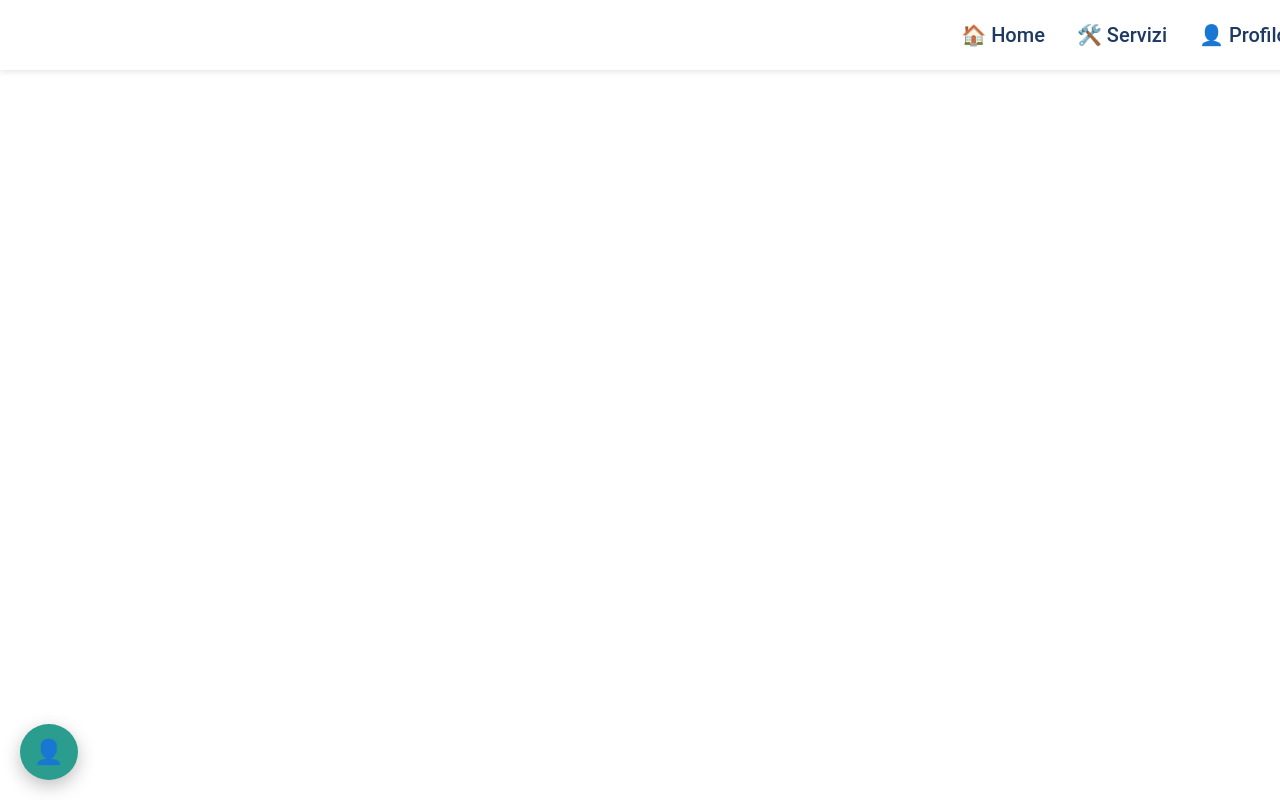
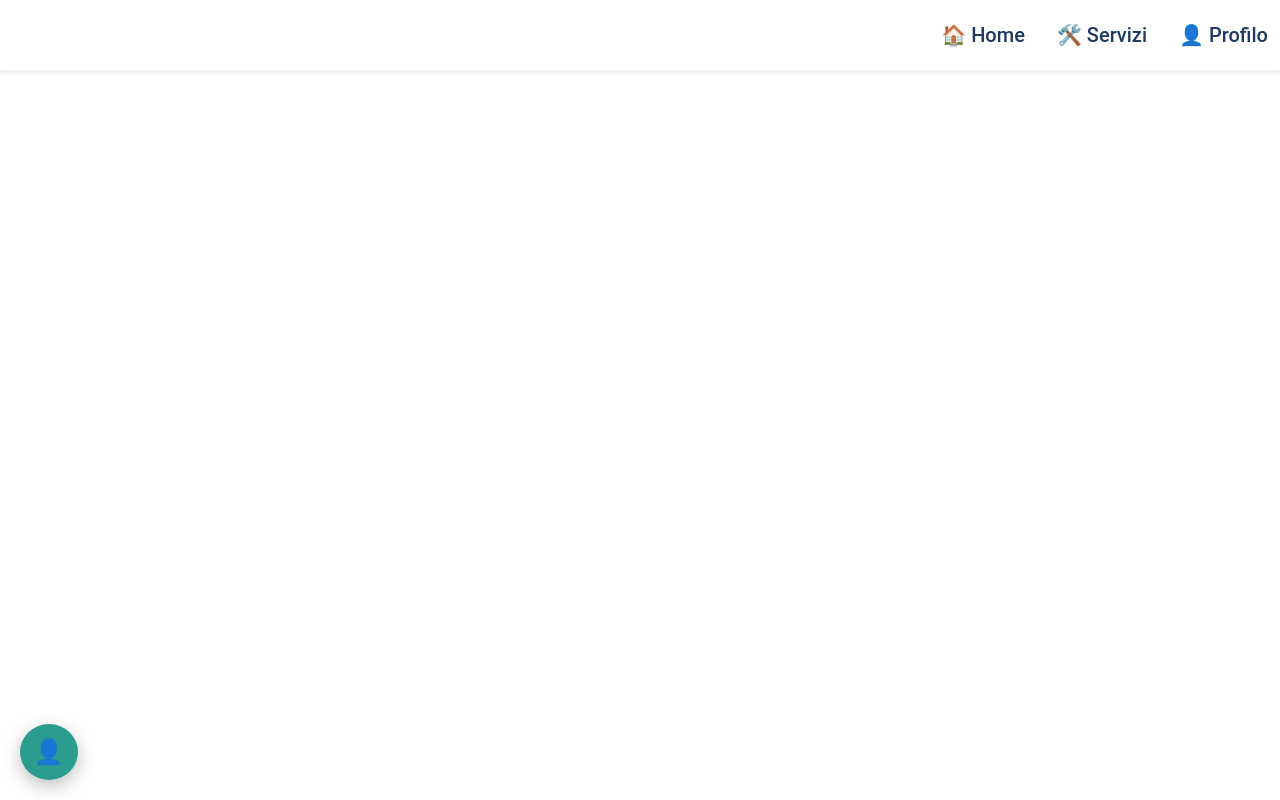
Before and after one commit to chrisdima95/Servizi-facili-50-, a React (Vite) app: page / in a window 1280 px wide. Built offline with nearby package versions, Linux system fonts and the light colour scheme.

Commit message:
Settimo commit

```diff
--- a/src/App.css
+++ b/src/App.css
@@ -107,12 +107,13 @@ body, html, #root {
 }
 
 .navbar {
-  height: 70px;
+  min-height: 70px;
   background-color: #fff;
   box-shadow: 0 2px 6px rgba(0,0,0,0.1);
   display: flex;
   justify-content: flex-end;
   align-items: center;
+  flex-wrap: wrap;
   font-size: 24px;
   font-weight: 600;
   position: sticky;
@@ -120,9 +121,9 @@ body, html, #root {
   width: 100%;
   z-index: 1100;
   color: #222;
-  padding: 0 20px;
+  padding: 0 0px;
   gap: 8px;
-  overflow-x: auto; /* permette scroll orizzontale se i pulsanti sono troppo grandi */
+  overflow-x: visible; /* evita tagli a destra, consente wrap su nuova riga */
   scrollbar-width: none; /* Firefox */
 }
 
@@ -141,6 +142,11 @@ body, html, #root {
   border-radius: 8px;
   white-space: nowrap;
   transition: color 0.3s ease, background-color 0.3s ease;
+}
+
+/* Evita che il pulsante profilo venga compresso o tagliato sul lato destro */
+.navbar .footer-btn:last-child {
+  flex-shrink: 0;
 }
 
 .navbar .footer-btn:hover,
```
